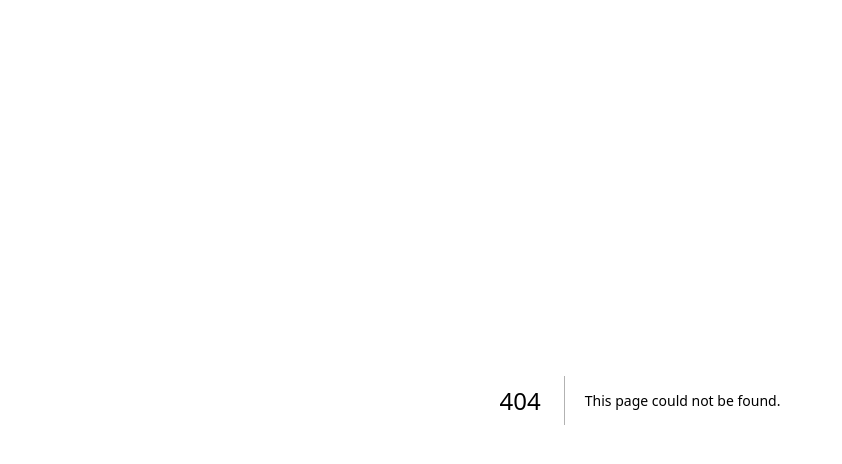
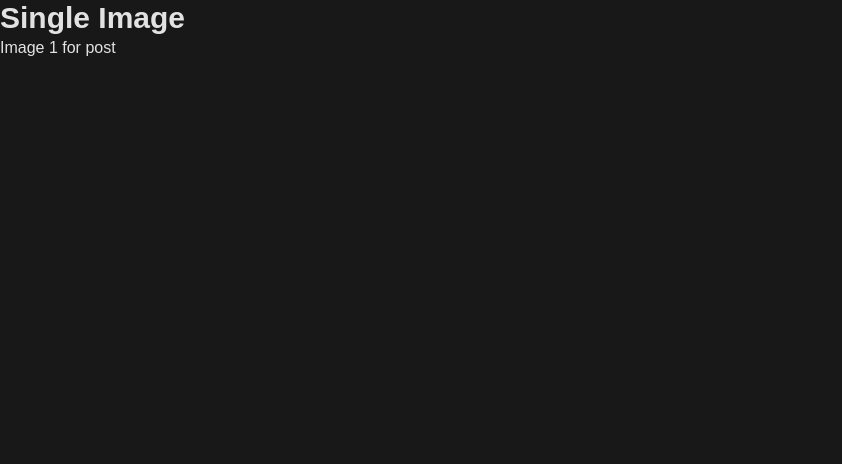
Before and after one commit to stefanbgh/next-js, a Next.js app: page /post/1/image/1 in a window 1280 px wide. Before the commit this address had no page. Shown: the top 464 px of the page, without its empty margins (0-842 px from the left). Built offline with nearby package versions, Linux system fonts and the light colour scheme.

Commit message:
nested dynamic routes

```diff
--- /dev/null
+++ b/src/app/post/[postId]/image/[imageId]/page.tsx
@@ -0,0 +1,16 @@
+interface IProps {
+	params: Promise<{ id: string; imageId: string }>;
+}
+
+export default async function SingleImage({ params }: IProps) {
+	const { id, imageId } = await params;
+
+	return (
+		<section>
+			<h2>Single Image</h2>
+			<p>
+				Image {imageId} for post {id}
+			</p>
+		</section>
+	);
+}
--- /dev/null
+++ b/src/app/post/[postId]/image/page.tsx
@@ -0,0 +1,8 @@
+export default function Image() {
+	return (
+		<section>
+			<h2>Image</h2>
+			<p>Lorem ipsum dolor sit amet.</p>
+		</section>
+	);
+}
--- a/src/app/post/[id]/page.tsx
+++ b/src/app/post/[postId]/page.tsx
@@ -1,9 +1,9 @@
 interface IProps {
-	params: Promise<{ id: string }>;
+	params: Promise<{ postId: string }>;
 }
 
 export default async function SinglePost({ params }: IProps) {
-	const id = (await params).id;
+	const id = (await params).postId;
 
 	return (
 		<section>
```
